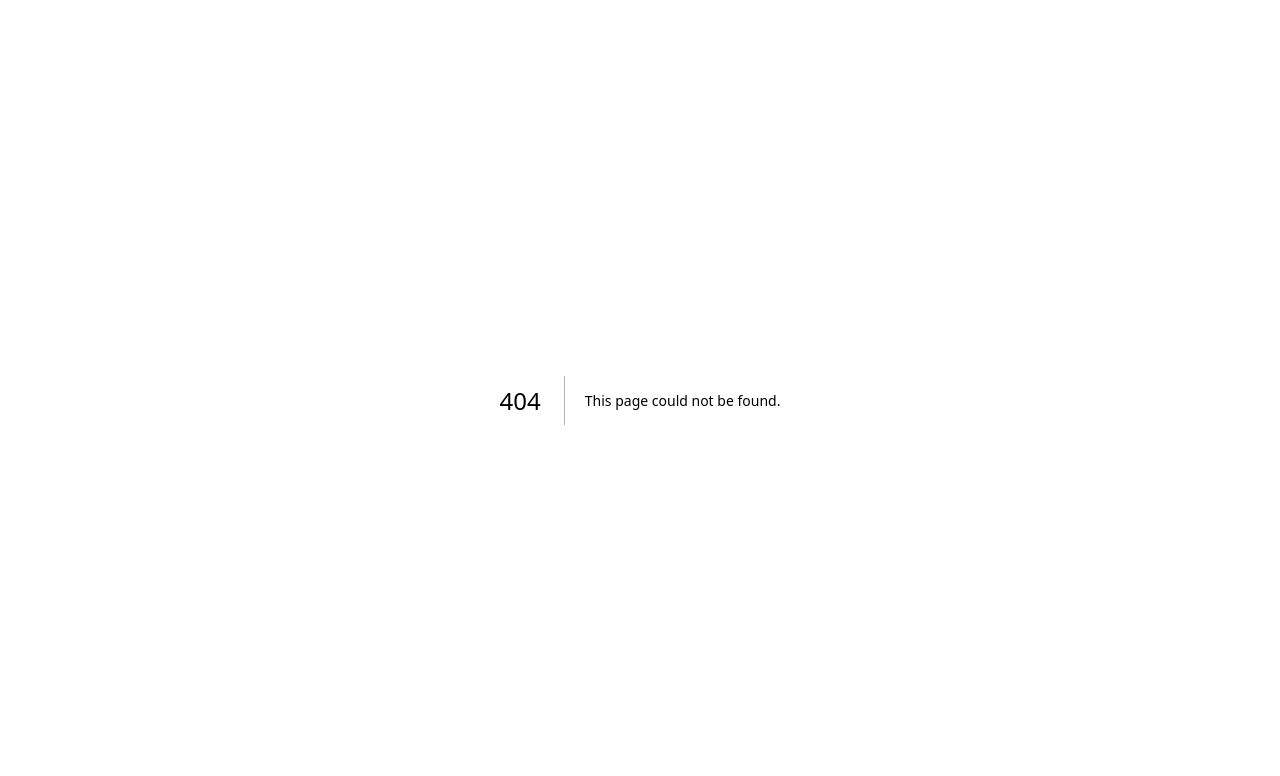
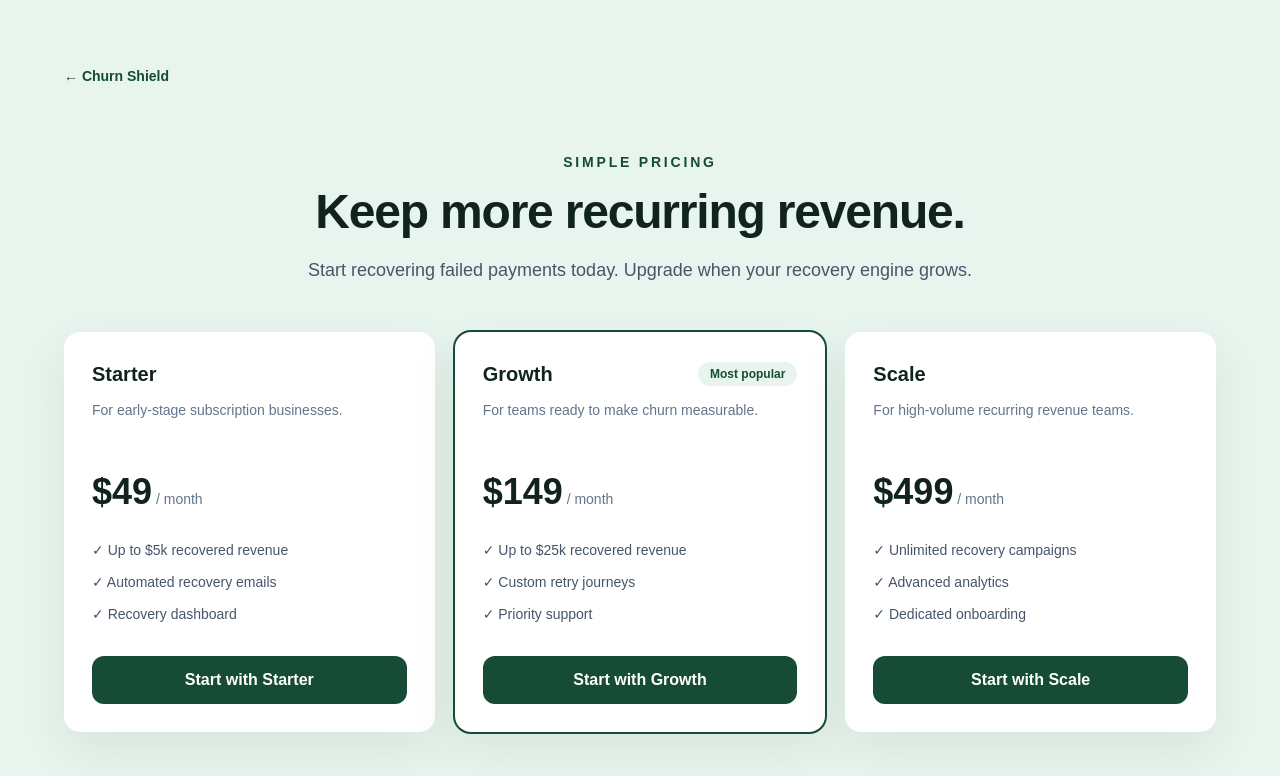
Before and after one commit to arifsakib01/churn-shield, a Next.js app: page /pricing in a window 1280 px wide. Before the commit this address had no page. Shown: the top 776 px of the page. Built offline with nearby package versions, Linux system fonts and the light colour scheme.

Commit message:
Add files via upload

```diff
--- /dev/null
+++ b/app/pricing/page.tsx
@@ -0,0 +1,11 @@
+import Link from "next/link";
+
+const plans = [
+  { name: "Starter", price: "$49", description: "For early-stage subscription businesses.", priceKey: "STARTER", features: ["Up to $5k recovered revenue", "Automated recovery emails", "Recovery dashboard"] },
+  { name: "Growth", price: "$149", description: "For teams ready to make churn measurable.", priceKey: "GROWTH", featured: true, features: ["Up to $25k recovered revenue", "Custom retry journeys", "Priority support"] },
+  { name: "Scale", price: "$499", description: "For high-volume recurring revenue teams.", priceKey: "SCALE", features: ["Unlimited recovery campaigns", "Advanced analytics", "Dedicated onboarding"] },
+];
+
+export default function PricingPage() {
+  return <main className="min-h-screen bg-mint px-6 py-16"><div className="mx-auto max-w-6xl"><Link href="/" className="text-sm font-bold text-forest">← Churn Shield</Link><div className="mx-auto mt-16 max-w-2xl text-center"><p className="text-sm font-bold uppercase tracking-[0.2em] text-forest">Simple pricing</p><h1 className="mt-4 text-5xl font-black tracking-tight">Keep more recurring revenue.</h1><p className="mt-5 text-lg text-slate-600">Start recovering failed payments today. Upgrade when your recovery engine grows.</p></div><div className="mt-12 grid gap-5 md:grid-cols-3">{plans.map((plan) => <div key={plan.name} className={`rounded-2xl bg-white p-7 shadow-soft ${plan.featured ? "ring-2 ring-forest" : ""}`}><div className="flex items-center justify-between"><h2 className="text-xl font-black">{plan.name}</h2>{plan.featured && <span className="rounded-full bg-mint px-3 py-1 text-xs font-bold text-forest">Most popular</span>}</div><p className="mt-3 min-h-12 text-sm text-slate-500">{plan.description}</p><p className="mt-6 text-4xl font-black">{plan.price}<span className="text-sm font-normal text-slate-500"> / month</span></p><ul className="mt-7 space-y-3 text-sm text-slate-600">{plan.features.map((feature) => <li key={feature}>✓ {feature}</li>)}</ul><Link href={`/checkout?plan=${plan.priceKey.toLowerCase()}`} className="mt-8 block rounded-xl bg-forest px-4 py-3 text-center font-bold text-white">Start with {plan.name}</Link></div>)}</div></div></main>;
+}
```
